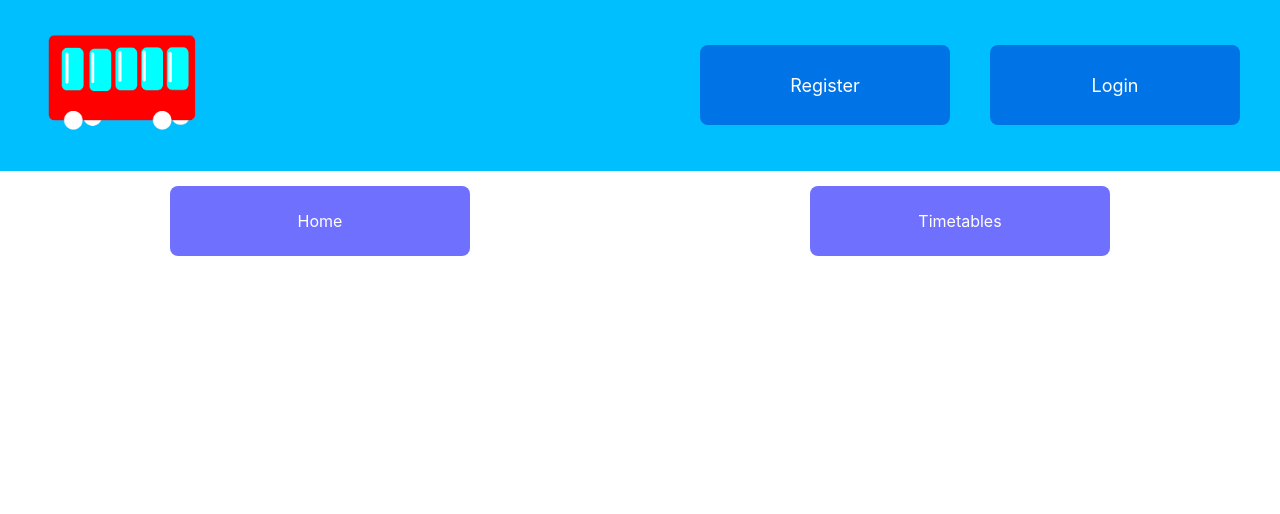
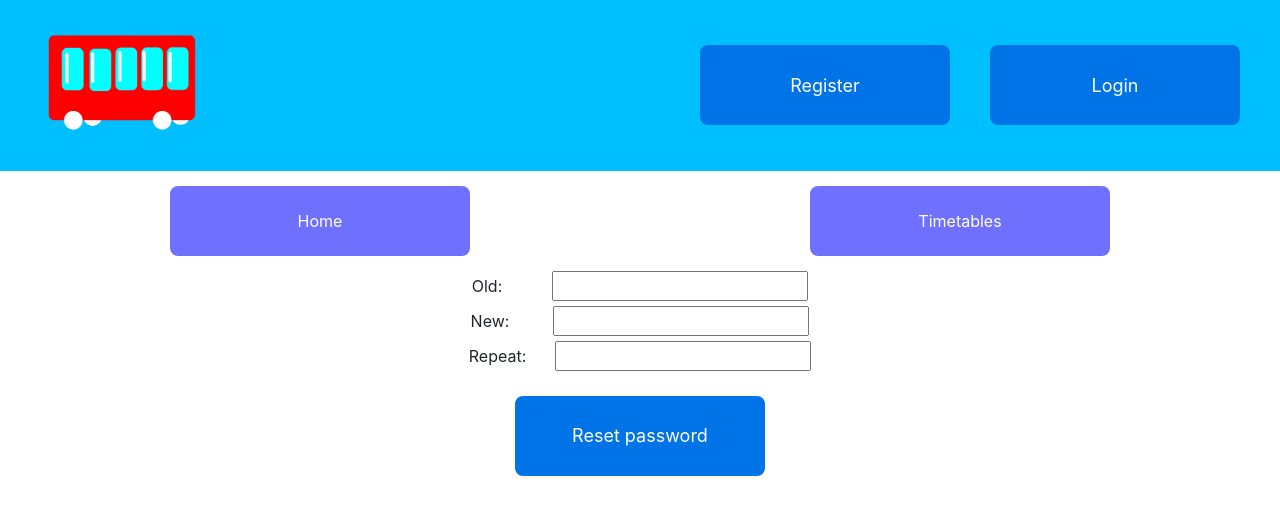
Before and after one commit to ivanav3/bus-project, a React (Vite) app in the folder front_busproject/: page /resetPassword in a window 1280 px wide. Shown: the top 514 px of the page. Built offline with nearby package versions, Linux system fonts and the light colour scheme.

Commit message:
Reset password function added

```diff
--- a/front_busproject/src/App.jsx
+++ b/front_busproject/src/App.jsx
@@ -9,6 +9,7 @@ import Home from "./pages/Home";
 import Register from "./pages/Register";
 import Login from "./pages/Login";
 import { useState, useEffect } from "react";
+import ResetPassword from "./components/ResetPassword";
 
 function App() {
   const [isLoggedIn, setIsLoggedIn] = useState(false);
@@ -36,6 +37,7 @@ function App() {
             path="/login"
             element={<Login setIsLoggedIn={setIsLoggedIn} />}
           ></Route>
+          <Route path="/resetPassword" element={<ResetPassword />}></Route>
         </Routes>
       </BrowserRouter>
     </div>
--- a/front_busproject/src/components/NavBar.jsx
+++ b/front_busproject/src/components/NavBar.jsx
@@ -21,6 +21,7 @@ const NavBar = ({ isLoggedIn, setIsLoggedIn }) => {
     sessionStorage.removeItem("last_name");
     sessionStorage.removeItem("token");
     setIsLoggedIn(false);
+    navigate("/");
   };
 
   const handleDeleteAccountRoute = () => {
@@ -56,6 +57,10 @@ const NavBar = ({ isLoggedIn, setIsLoggedIn }) => {
     }
   };
 
+  const handleResetPassword = () => {
+    navigate("/resetPassword");
+  };
+
   return (
     <div className="navBar">
       <a href="/">
@@ -66,6 +71,12 @@ const NavBar = ({ isLoggedIn, setIsLoggedIn }) => {
           <button className="menu-button">
             ☰
             <div className="dropdown">
+              <div
+                className="dropdown-item"
+                onClick={() => handleResetPassword()}
+              >
+                Reset password
+              </div>
               <div
                 className="dropdown-item"
                 onClick={() => handleDeleteAccount()}
--- /dev/null
+++ b/front_busproject/src/components/ResetPassword.jsx
@@ -0,0 +1,86 @@
+import React from "react";
+import { useState } from "react";
+import axios from "axios";
+
+const ResetPassword = () => {
+  const [oldPassword, setOldPassword] = useState("");
+  const [newPassword, setNewPassword] = useState("");
+  const [confirmPassword, setConfirmPassword] = useState("");
+  const handleSubmit = (e) => {
+    e.preventDefault();
+    if (newPassword !== confirmPassword) {
+      alert("New password and confirmation do not match.");
+      return;
+    }
+    const id = sessionStorage.getItem("id");
+    const username = sessionStorage.getItem("username");
+    axios
+      .post("timetables/user/verify", {
+        username: username,
+        password: oldPassword,
+      })
+      .then((response) => {
+        if (response.status === 200) {
+          return axios.put("timetables/user/resetPassword", {
+            id: id,
+            username: username,
+            password: newPassword,
+          });
+        } else {
+          throw new Error("Verification failed");
+        }
+      })
+      .then((resetResponse) => {
+        console.log(id + " " + " username " + " " + newPassword);
+        console.log(resetResponse.data);
+        alert("Successfully changed password!");
+      })
+      .catch((error) => {
+        alert("An error occurred. Please try again.");
+      });
+  };
+
+  return (
+    <form onSubmit={handleSubmit}>
+      <div>
+        <label htmlFor="oldPassword" style={{ marginRight: "50px" }}>
+          Old:
+        </label>
+        <input
+          type="password"
+          id="oldPassword"
+          value={oldPassword}
+          onChange={(e) => setOldPassword(e.target.value)}
+          required
+        />
+      </div>
+      <div>
+        <label htmlFor="newPassword" style={{ marginRight: "44px" }}>
+          New:
+        </label>
+        <input
+          type="password"
+          id="newPassword"
+          value={newPassword}
+          onChange={(e) => setNewPassword(e.target.value)}
+          required
+        />
+      </div>
+      <div>
+        <label htmlFor="confirmPassword" style={{ marginRight: "29px" }}>
+          Repeat:
+        </label>
+        <input
+          type="password"
+          id="confirmPassword"
+          value={confirmPassword}
+          onChange={(e) => setConfirmPassword(e.target.value)}
+          required
+        />
+      </div>
+      <button type="submit">Reset password</button>
+    </form>
+  );
+};
+
+export default ResetPassword;
```
Also changed, not shown: front_busproject/src/App.css (line endings or trailing spaces), 2 other files (tests, documents, lock files or other folders).
